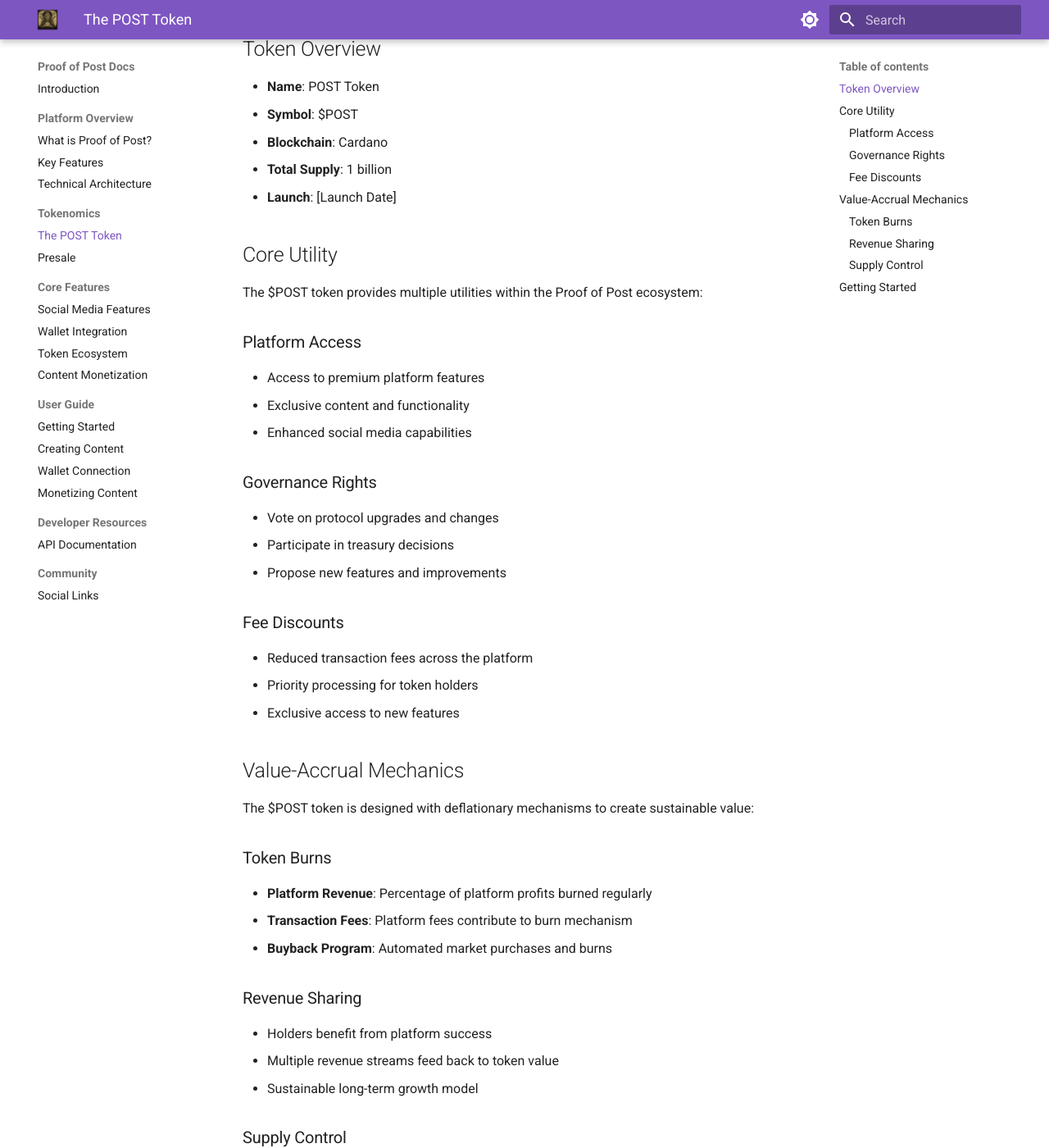
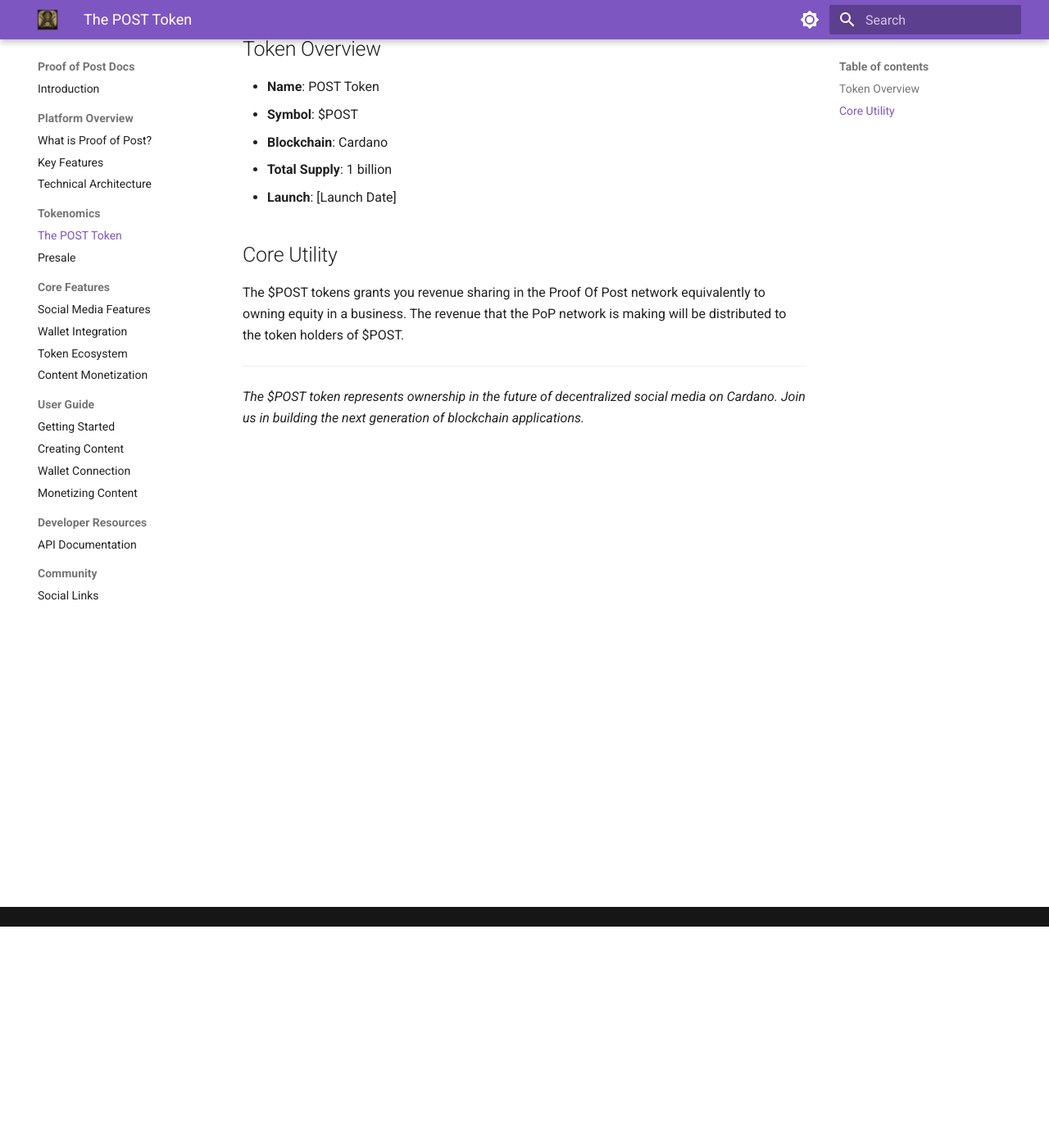
Before and after one commit to CardanoTokenIO/ProoOfPost, an MkDocs documentation site: the page built from docs/getting-started/the-post-token.md, in a window 1280 px wide and 1400 px high, scrolled down 270 px. Shown: the whole window at 82% size. Built offline with MkDocs 1.6.1 and Material for MkDocs 9.7.7, drawn with Linux system fonts in a browser that asks for light colours; some of the changed text lies outside the part shown.

Commit message:
Completely rewrite POST token Core Utility section
- Replace complex tokenomics with simple revenue sharing explanation
- Focus on equity-like ownership model for token holders
- Simplify from detailed utility/governance/burns to clear revenue distribution
- Remove all complex sections and focus on core value proposition
- Updated both docs and root directory files

```diff
--- a/docs/getting-started/the-post-token.md
+++ b/docs/getting-started/the-post-token.md
@@ -14,51 +14,7 @@ The **$POST** token is the native utility token of the **Proof of Post Protocol*
 
 ## Core Utility
 
-The $POST token provides multiple utilities within the Proof of Post ecosystem:
-
-### Platform Access
-- Access to premium platform features
-- Exclusive content and functionality
-- Enhanced social media capabilities
-
-### Governance Rights
-- Vote on protocol upgrades and changes
-- Participate in treasury decisions
-- Propose new features and improvements
-
-
-### Fee Discounts
-- Reduced transaction fees across the platform
-- Priority processing for token holders
-- Exclusive access to new features
-
-## Value-Accrual Mechanics
-
-The $POST token is designed with deflationary mechanisms to create sustainable value:
-
-### Token Burns
-- **Platform Revenue**: Percentage of platform profits burned regularly
-- **Transaction Fees**: Platform fees contribute to burn mechanism
-- **Buyback Program**: Automated market purchases and burns
-
-### Revenue Sharing
-- Holders benefit from platform success
-- Multiple revenue streams feed back to token value
-- Sustainable long-term growth model
-
-### Supply Control
-- Limited total supply with deflationary pressure
-- Vesting schedules prevent sudden supply shocks
-- Community-controlled emission rates
-
-## Getting Started
-
-Ready to join the Proof of Post ecosystem?
-
-1. **Participate in Presale**: Get early access to $POST tokens
-2. **Join Community**: Connect with other holders and builders
-3. **Hold Tokens**: Participate in the ecosystem
-4. **Use Platform**: Experience the full ecosystem
+The $POST tokens grants you revenue sharing in the Proof Of Post network equivalently to owning equity in a business. The revenue that the PoP network is making will be distributed to the token holders of $POST.
 
 ---
 
```
Also changed, not shown: getting-started/the-post-token.md (+1 -45 lines), site/search/search_index.json, site/user-guide/wallet-connection/index.html.
